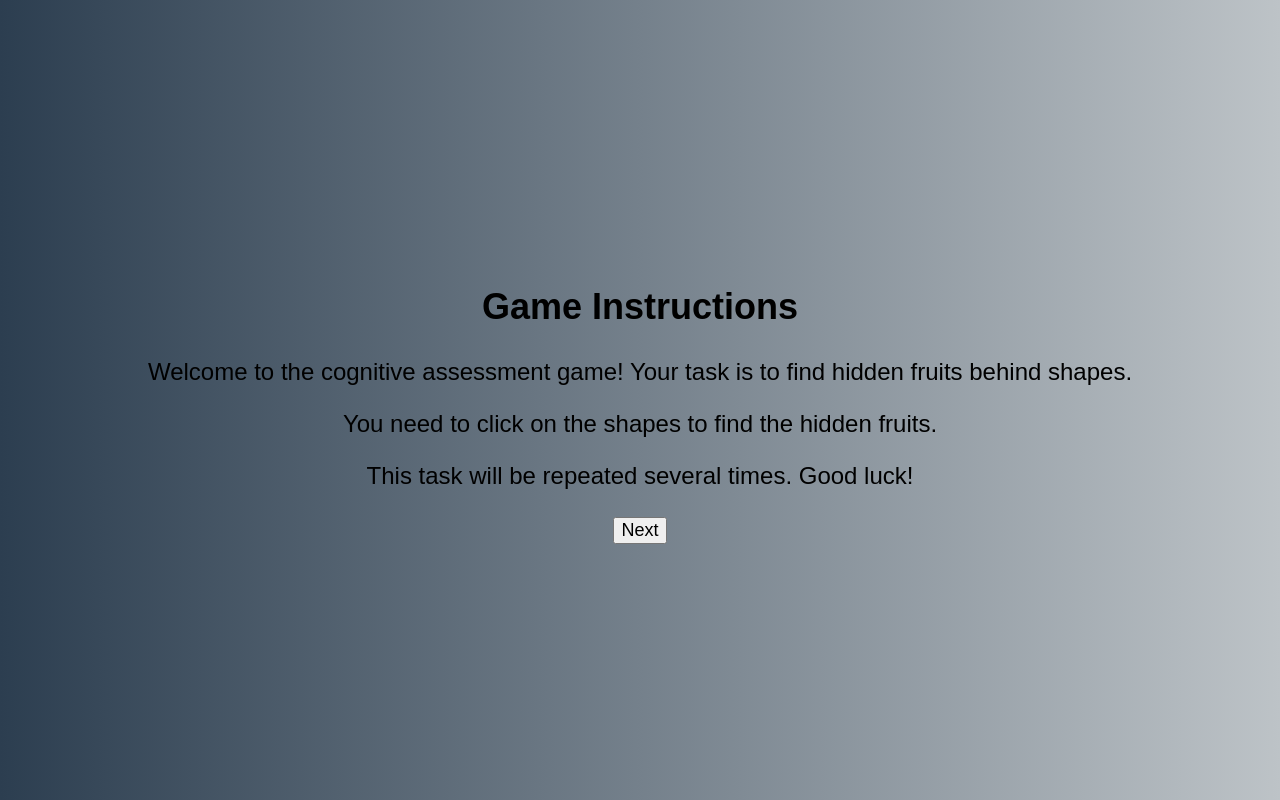
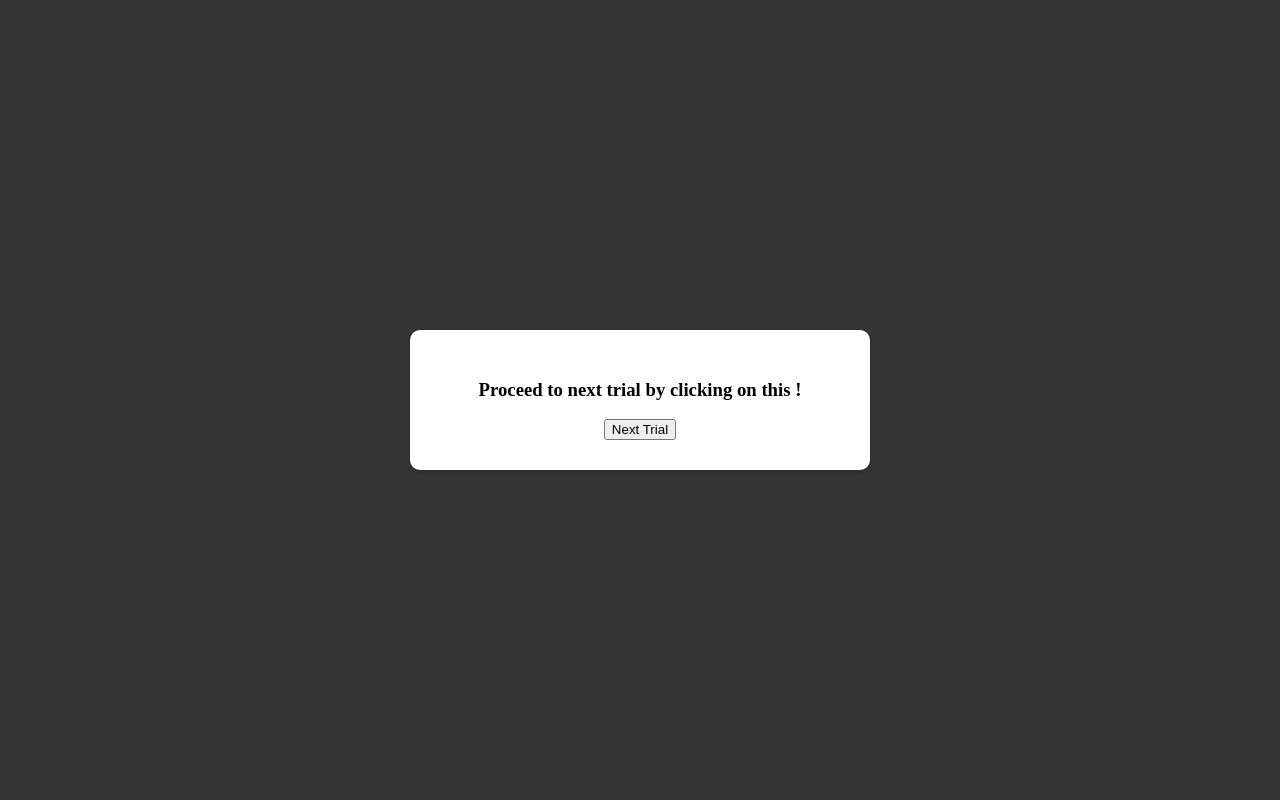
Before and after one commit to NikhilSingh07/cognitiveAssessment, a React (Create React App) app in the folder frontend/: page /next in a window 1280 px wide. Built offline with nearby package versions, Linux system fonts and the light colour scheme.

Commit message:
added next page and fixed the fruit issue. changed background too

```diff
--- a/frontend/package.json
+++ b/frontend/package.json
@@ -17,7 +17,6 @@
     "web-vitals": "^2.1.4"
   },
   "scripts": {
-
     "start": "react-scripts start",
     "build": "react-scripts build",
     "test": "react-scripts test",
--- a/frontend/src/App.js
+++ b/frontend/src/App.js
@@ -8,6 +8,7 @@ import {
 import Game from './Components/Game/Game';
 import HomePage from './Components/HomePage/HomePage';
 import FormPage from './Components/FormPage/FormPage';
+import NextPage from './Components/NextPage/NextPage';
 
 const App = () => {
     return(
@@ -20,6 +21,9 @@ const App = () => {
             <Route path="/form">
               <FormPage />
             </Route>
+            <Route path="/next">
+              <NextPage />
+            </Route>
             <Route path="/">
               <HomePage />
             </Route>
--- a/frontend/src/Components/FormPage/FormPage.css
+++ b/frontend/src/Components/FormPage/FormPage.css
@@ -1,6 +1,6 @@
 body {
-    font-family: 'Arial', sans-serif;
-    background: linear-gradient(to right, #2c3e50, #bdc3c7); /* W3C, IE 10+/ Edge, Firefox 16+, Chrome 26+, Opera 12+, Safari 7+ */    margin: 0;
+    font-family: cursive;
+    background: #343435; /* W3C, IE 10+/ Edge, Firefox 16+, Chrome 26+, Opera 12+, Safari 7+ */    margin: 0;
     display: flex;
     justify-content: center;
     align-items: center;
@@ -14,6 +14,7 @@ body {
     padding: 30px;
     width: 400px;
     text-align: center;
+    color:black;
   }
 
   h1 {
@@ -56,6 +57,7 @@ body {
     font-size: 16px;
     cursor: pointer;
     transition: background-color 0.3s ease;
+    font-family: cursive;
   }
 
   .submit-button:hover {
--- a/frontend/src/Components/FormPage/FormPage.js
+++ b/frontend/src/Components/FormPage/FormPage.js
@@ -1,7 +1,7 @@
 import React, { useState } from "react";
 import './FormPage.css';
 import { useHistory } from "react-router-dom";
-import { postFormData } from "../../apicalls/ApiCalls";
+import { getInitialItems, postFormData } from "../../apicalls/ApiCalls";
 import JWTatom from "../../Recoil/Atoms/JWT";
 import ClickData from "../../Recoil/Atoms/ClickData";
 import { useSetRecoilState } from "recoil";
@@ -31,20 +31,46 @@ const FormPage = () => {
         }));
       };
 
+      async function getInitial(token, res){
+        let event = new Date();
+        const timeElapsed = Date.now();
+        const today = new Date(timeElapsed);
+
+        const val = {
+          shapeGrid: res.shapeGrid,
+          patterns: res.patterns,
+          currentTrial: res.currentTrial,
+          fruitCount: res.fruitCount,
+          date: today.toDateString(),
+          timestamp: event.toString()
+        }
+        const response = await getInitialItems(token, val).then((resp) =>{
+          setClickData((prev) => ({
+            ...prev,
+            shapeGrid: resp?.shapeGrid,
+            patterns: resp?.patterns,
+            trialId: resp?.trial_id,
+            currentTrial: resp?.currentTrial,
+            clickNumber: resp?.click_number
+          }))
+        })
+      }
+
       const handleSubmit = (e) => {
         e.preventDefault();
         postFormData(formData).then((resp) => {
             setJWT((prev) => ({
                 ...prev,
-                token: resp.accessToken,
+                token: resp?.accessToken,
             }))
             setClickData((prev) => ({
                 ...prev,
-                currentTrial: resp.currentTrial,
-                fruitCount: resp.fruitCount,
-                patterns: resp.patterns,
-                shapeGrid: resp.shapeGrid
+                currentTrial: resp?.currentTrial,
+                fruitCount: resp?.fruitCount,
+                patterns: resp?.patterns,
+                shapeGrid: resp?.shapeGrid
             }))
+            getInitial(resp.accessToken, resp)
         }).then(() => {
             history.push("/game")
         })
@@ -108,13 +134,17 @@ const FormPage = () => {
 
                 <div className="item">
                     <label>Vision:</label>
-                    <input
+                    <select
                     type="text"
                     name="vision"
                     value={formData.vision}
                     onChange={handleChange}
                     required
-                    />
+                    >
+                    <option value="">Select</option>
+                    <option value="fixed">Fixed</option>
+                    <option value="normal">Normal</option>
+                    </select>
                 </div>
 
                 <div className="item">
--- a/frontend/src/Components/Game/Game.js
+++ b/frontend/src/Components/Game/Game.js
@@ -5,19 +5,22 @@ import { getInitialItems, postClicked } from '../../apicalls/ApiCalls';
 import { useRecoilState, useRecoilValue } from 'recoil';
 import JWTatom from '../../Recoil/Atoms/JWT';
 import ClickData from '../../Recoil/Atoms/ClickData';
+import { useHistory } from "react-router-dom";
 
 const Game = () => {
   const [showFruit, setShowFruit] = useState(false)
   const [clickIndex, setClickedIndex] = useState(null)
   const [clickData, setClickData] = useRecoilState(ClickData)
+  const [grid, setGrid] = useState([])
   const jwt = useRecoilValue(JWTatom)
+  let history = useHistory();
 
   useEffect(() => {
-    getInitial();
-  }, []);
+    setGrid(clickData.shapeGrid)
+  }, [clickData.shapeGrid]);
 
   useEffect(() => {
-    console.log("in useEffect for updating grid",clickData)
+    console.log("in useEffect for updating grid",clickData, grid)
   }, [clickData.shapeGrid])
 
   async function getInitial(){
@@ -36,12 +39,13 @@ const Game = () => {
     const response = await getInitialItems(jwt.token, val).then((resp) =>{
       setClickData((prev) => ({
         ...prev,
-        shapeGrid: resp.shapeGrid,
-        patterns: resp.patterns,
-        trialId: resp.trial_id,
-        currentTrial: resp.currentTrial,
-        clickNumber: resp.click_number
+        shapeGrid: resp?.shapeGrid,
+        patterns: resp?.patterns,
+        trialId: resp?.trial_id,
+        currentTrial: resp?.currentTrial,
+        clickNumber: resp?.click_number
       }))
+      setGrid(resp.shapeGrid)
     })
   }
 
@@ -58,12 +62,24 @@ const Game = () => {
       click_number: clickData.clickNumber
     }
     const response = await postClicked(clickEvent, jwt.token).then((resp) => {
-      setClickData((prev) => ({
-        ...prev,
-        clickNumber: resp.click_number,
-        fruitCount: resp.fruitCount,
-        shapeGrid: resp.shapeGrid
-      }))
+
+      if(resp.fruitCount < 6){
+        setClickData((prev) => ({
+          ...prev,
+          clickNumber: resp?.click_number,
+          fruitCount: resp?.fruitCount,
+          shapeGrid: resp?.shapeGrid
+        }))
+        // setGrid(resp.shapeGrid)
+      }
+      else{
+        setClickData((prev) => ({
+          ...prev,
+          clickNumber: resp?.click_number,
+          fruitCount: resp?.fruitCount,
+        }))
+        history.push("/next")
+      }
     })
     setClickedIndex(null)
     setShowFruit(false);
@@ -90,10 +106,11 @@ const Game = () => {
     }
   };
 
+  //hasProducedfruit === true, don't display
   return (
     <div>
       <div id="grid" className="grid">
-        {clickData.shapeGrid.length > 0 && clickData.shapeGrid.map((cell, index) => (
+        {grid.length > 0 && grid.map((cell, index) => (
           <div
             key={index}
             className={`cell`}
@@ -116,9 +133,9 @@ const Game = () => {
                 <BsFillSquareFill color='#ffcc00' fontSize={cell.shapeSize === "large" ? `7rem` : (cell.shapeSize === "medium" ? `4.5rem` : `2.5rem`)} />
             )}
             { clickIndex !== index && cell.shapeType === "diamond" && (
-                <BsFillDiamondFill color='#ff0000' fontSize={cell.shapeSize === "large" ? `7rem` : (cell.shapeSize === "medium" ? `4.5rem` : `2.5rem`)} />
+                <BsFillDiamondFill color='#fff' fontSize={cell.shapeSize === "large" ? `7rem` : (cell.shapeSize === "medium" ? `4.5rem` : `2.5rem`)} />
             )}
-            {showFruit && cell.fruit !== "null" && clickIndex === index && (
+            {showFruit && cell.fruit !== "null" && clickIndex === index && cell.hasProducedFruit !== true && (
               <div className="fruit-label">{cell.fruit === "Pear" ? `🍐` : `🍎`}</div>
             )}
           </div>
--- a/frontend/src/Components/HomePage/HomePage.js
+++ b/frontend/src/Components/HomePage/HomePage.js
@@ -19,4 +19,4 @@ const HomePage = () => {
     )
 }
 
-export default HomePage
+export default HomePage;
--- /dev/null
+++ b/frontend/src/Components/NextPage/NextPage.css
@@ -0,0 +1,10 @@
+.container {
+    background-color: #fff;
+    border-radius: 10px;
+    box-shadow: 0 2px 4px rgba(0, 0, 0, 0.1);
+    padding: 30px;
+    width: 400px;
+    align-items: center;
+    display: flex;
+    flex-direction: column;
+  }
--- /dev/null
+++ b/frontend/src/Components/NextPage/NextPage.js
@@ -0,0 +1,54 @@
+import React from 'react'
+import { getNextTrial } from '../../apicalls/ApiCalls';
+import { useRecoilState, useRecoilValue } from 'recoil';
+import ClickData from '../../Recoil/Atoms/ClickData';
+import JWTatom from '../../Recoil/Atoms/JWT';
+import { useHistory } from "react-router-dom";
+import './NextPage.css';
+
+const NextPage = () => {
+    const [clickData, setClickData] = useRecoilState(ClickData)
+    const jwt = useRecoilValue(JWTatom)
+    let history = useHistory();
+
+    const clickFn = async () =>{
+        let event = new Date();
+        const timeElapsed = Date.now();
+        const today = new Date(timeElapsed);
+
+        const val = {
+          shapeGrid: clickData.shapeGrid,
+          patterns: clickData.patterns,
+          currentTrial: clickData.currentTrial,
+          fruitCount: clickData.fruitCount,
+          date: today.toDateString(),
+          timestamp: event.toString(),
+          trial_id: clickData.trialId
+        }
+        console.log({val})
+        const response = await getNextTrial(jwt.token, val).then((resp) =>{
+          setClickData((prev) => ({
+            ...prev,
+            shapeGrid: resp?.shapeGrid,
+            patterns: resp?.patterns,
+            trialId: resp?.trial_id,
+            currentTrial: resp?.currentTrial,
+            clickNumber: resp?.click_number,
+            fruitCount: resp?.fruitCount
+          }))
+        }).then(() => {
+            history.push("/game")
+        })
+    }
+
+    return(
+        <div className="container">
+            <h3>Proceed to next trial by clicking on this !</h3>
+            <button onClick={() => {clickFn()}}>
+                Next Trial
+            </button>
+        </div>
+    )
+}
+
+export default NextPage;
--- a/frontend/src/apicalls/ApiCalls.js
+++ b/frontend/src/apicalls/ApiCalls.js
@@ -26,8 +26,6 @@ export async function getInitialItems(jwt, val) {
         throw error; // You can choose to rethrow the error or handle it differently.
       }
   }
-
-
 
   export async function postFormData(formData) {
     {
@@ -91,3 +89,26 @@ export async function getInitialItems(jwt, val) {
         throw error; // You can choose to rethrow the error or handle it differently.
       }
 }
+
+export async function getNextTrial(jwt, val) {
+  try {
+    const requestOptions = {
+      method: 'POST',
+      headers: { 'Content-Type': 'application/json', 'Authorization': `Bearer ${jwt}`  },
+      body: JSON.stringify(val)
+    };
+    const response = await fetch('http://localhost:3000/assessment/next-trial', requestOptions);
+
+    if (!response.ok) {
+      throw new Error(`Request failed with status ${response.status}`);
+    }
+
+    const responseData = await response.json();
+    console.log(responseData);
+    return responseData;
+  }
+  catch (error) {
+    console.error('An error occurred:', error.message);
+    throw error; // You can choose to rethrow the error or handle it differently.
+  }
+}
--- a/frontend/src/index.css
+++ b/frontend/src/index.css
@@ -5,6 +5,7 @@ body {
     sans-serif;
   -webkit-font-smoothing: antialiased;
   -moz-osx-font-smoothing: grayscale;
+  color: #bababa;
 }
 
 code {
```
Also changed, not shown: 1 other file (tests, documents, lock files or other folders).
